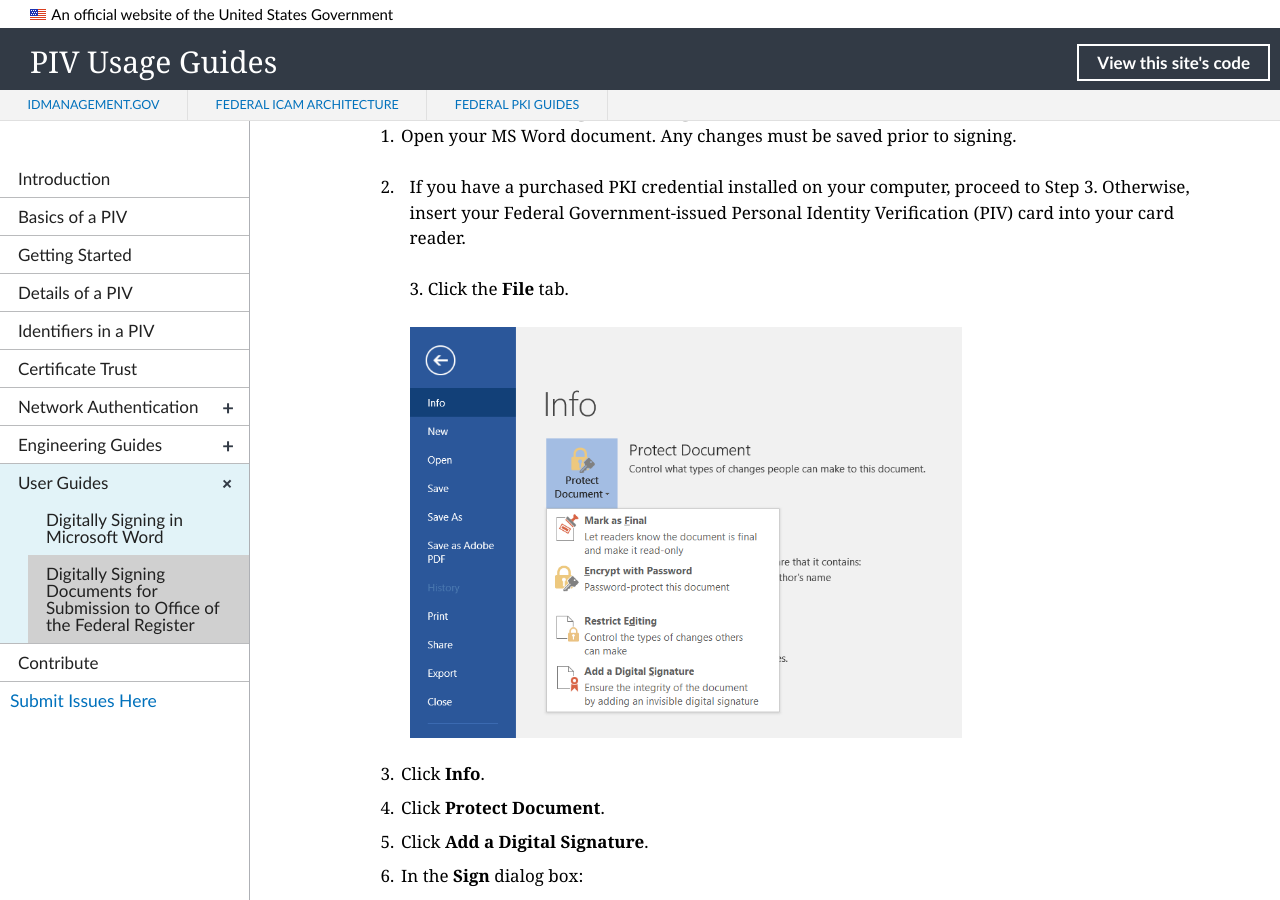
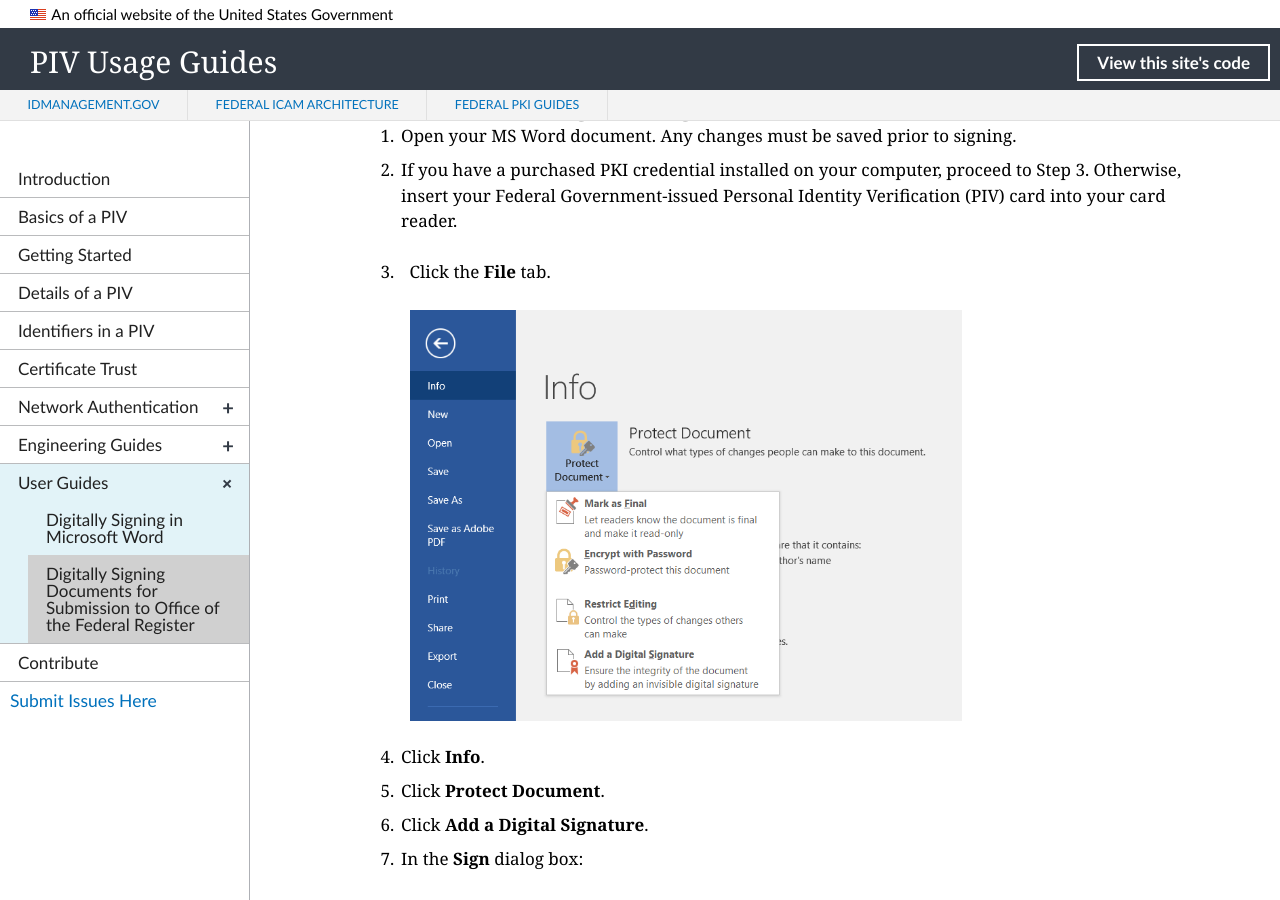
Before and after one commit to GSA/piv-guides, a Jekyll site: the page built from _userguides/02_digital_signing_ofr.md, in a window 1280 px wide and 900 px high, scrolled down 583 px. Built offline with Jekyll 4.4.1, drawn with Linux system fonts in a browser that asks for light colours; nearby versions of some CDN libraries; library files that are not in the unit come from our copies.

Commit message:
Update 02_digital_signing_ofr.md
Back out formatting change

```diff
--- a/_userguides/02_digital_signing_ofr.md
+++ b/_userguides/02_digital_signing_ofr.md
@@ -17,8 +17,8 @@
 ## Add Invisible Digital Signatures in MS Word
 
 1. Open your MS Word document. Any changes must be saved prior to signing.
-2. If you have a purchased PKI credential installed on your computer, proceed to Step 3. Otherwise, insert your Federal Government-issued Personal Identity Verification (PIV) card into your card reader.<br><br/>
-3.&nbsp;Click the **File** tab.<br><br/>
+2. If you have a purchased PKI credential installed on your computer, proceed to Step 3. Otherwise, insert your Federal Government-issued Personal Identity Verification (PIV) card into your card reader.
+3. Click the **File** tab.<br><br/>
     ![Add Dig Sign]({{site.baseurl}}/img/ofr_word_add_digital_signature_1.PNG){:style="width:70%;"}&nbsp;
 
 4. Click **Info**.
```
